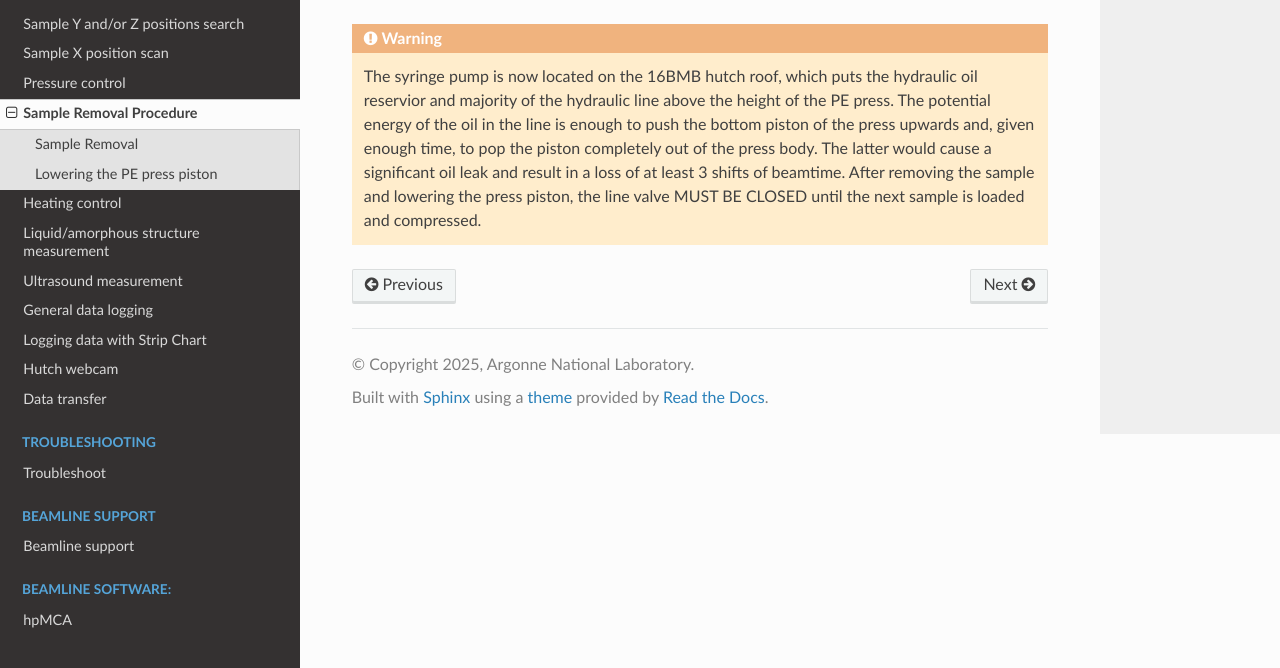
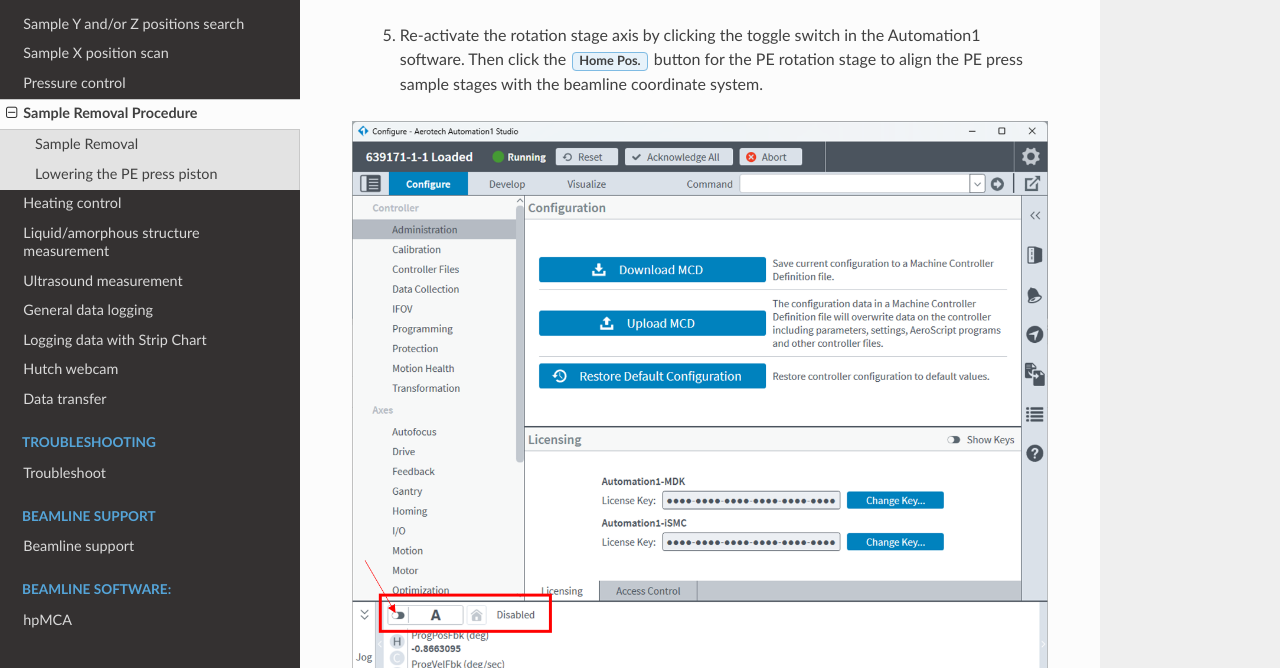
Before and after one commit to taeastmo/16BMB_manual, a Sphinx documentation site: the page built from docs/source/sample_removal.rst, in a window 1280 px wide and 900 px high, scrolled down 5203 px, cut to the strip 232-900 px from the top of the window. Built offline with Sphinx 7.4.7 and the Read the Docs theme 3.1.0, drawn with Linux system fonts in a browser that asks for light colours.

Commit message:
Update sample_removal.rst

```diff
--- a/docs/source/sample_removal.rst
+++ b/docs/source/sample_removal.rst
@@ -80,4 +80,19 @@
 
 |
 
+   5. Re-activate the rotation stage axis by clicking the toggle switch in the Automation1 software. Then click the :guilabel:`Home Pos.` button for the PE rotation stage to align the PE press sample stages with the beamline coordinate system.
+
+
+.. figure:: /images/sample_removal/automation1_reconnect.png
+   :alt: Rot_stage_reconnect
+   :width: 720px
+   :align: center
+
+.. figure:: /images/sample_removal/rot_axis_home.png
+   :alt: Rot_stage_homed
+   :width: 720px
+   :align: center
+
+|
+
 .. warning:: The syringe pump is now located on the 16BMB hutch roof, which puts the hydraulic oil reservior and majority of the hydraulic line above the height of the PE press. The potential energy of the oil in the line is enough to push the bottom piston of the press upwards and, given enough time, to pop the piston completely out of the press body. The latter would cause a significant oil leak and result in a loss of at least 3 shifts of beamtime. After removing the sample and lowering the press piston, the line valve MUST BE CLOSED until the next sample is loaded and compressed.
```
